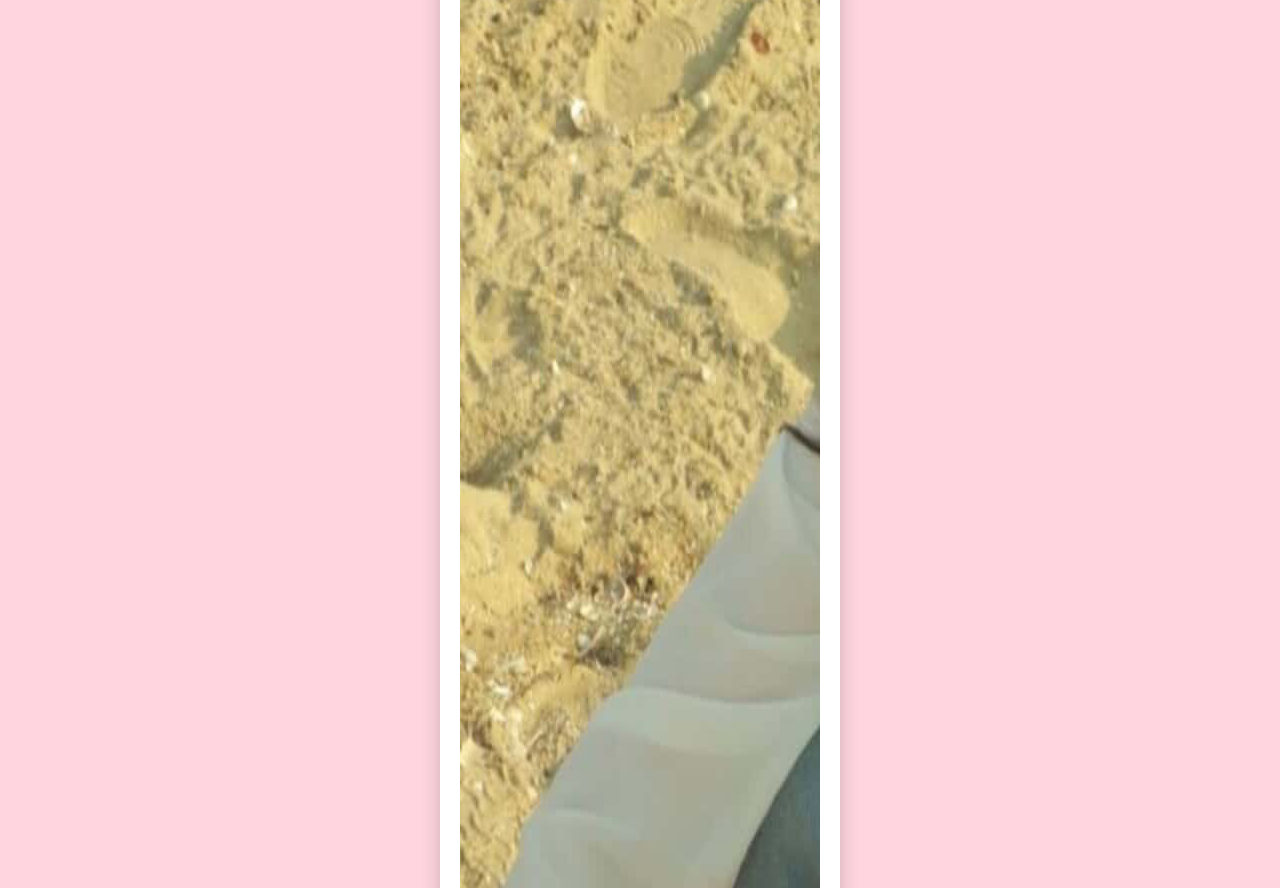
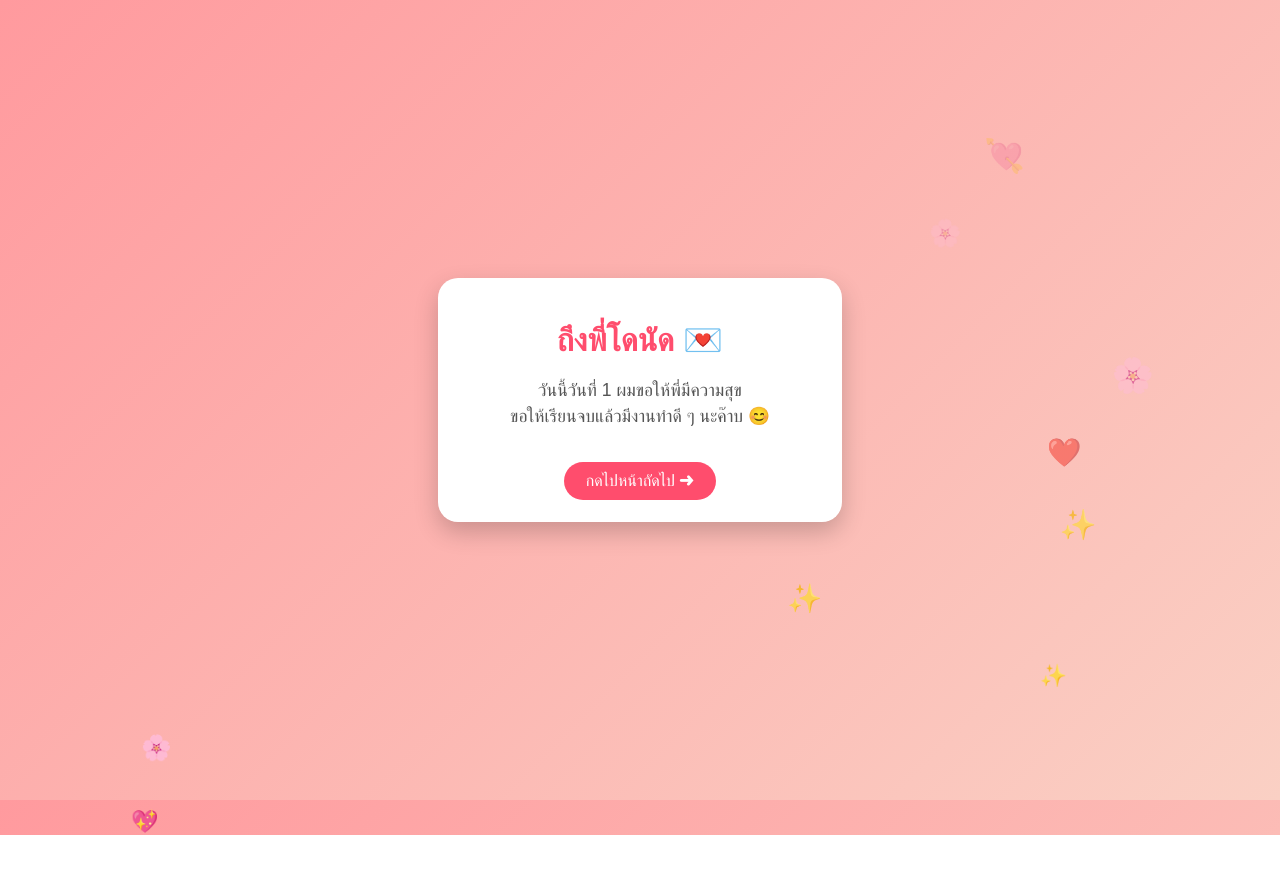
Before and after one commit to book302203-bot/love_web, a plain HTML site: page index.html in a window 1280 px wide. Shown: the top 888 px of the page. After the commit the page ends 835 px from the top, so only its background shows below. Drawn offline with Linux system fonts and the light colour scheme.

Commit message:
Update index.html

```diff
--- a/index.html
+++ b/index.html
@@ -4,16 +4,93 @@
   <meta charset="UTF-8">
   <title>ถึงพี่โดนัด 💖</title>
   <meta name="viewport" content="width=device-width, initial-scale=1.0">
+
   <style>
-    body { margin:0; font-family:sans-serif; background:#ffd6e0; display:flex; justify-content:center; align-items:center; height:100vh; }
-    .card { background:white; padding:20px; border-radius:20px; box-shadow:0 10px 20px rgba(0,0,0,0.2); max-width:360px; text-align:center; }
-    .slider { display:flex; overflow-x:scroll; gap:10px; }
-    .slider img { min-width:100%; border-radius:15px; flex-shrink:0; }
+    body {
+      margin: 0;
+      font-family: sans-serif;
+      background: linear-gradient(135deg, #ff9a9e, #fad0c4);
+      display: flex;
+      justify-content: center;
+      align-items: center;
+      height: 100vh;
+      overflow: hidden;
+    }
+    .card {
+      background: white;
+      padding: 22px;
+      border-radius: 20px;
+      box-shadow: 0 10px 25px rgba(0,0,0,0.2);
+      max-width: 360px;
+      width: 90%;
+      text-align: center;
+      position: relative;
+      z-index: 2;
+    }
+    h1 { color: #ff4d6d; margin-bottom: 10px; }
+    p { font-size: 1.1em; color: #555; line-height: 1.5; }
+    button {
+      margin-top: 15px;
+      padding: 10px 22px;
+      border: none;
+      border-radius: 20px;
+      background: #ff4d6d;
+      color: white;
+      font-size: 1em;
+      cursor: pointer;
+    }
+    .slider {
+      display: flex;
+      overflow-x: auto;
+      scroll-snap-type: x mandatory;
+      -webkit-overflow-scrolling: touch;
+      border-radius: 15px;
+      gap: 10px;
+      margin-top: 10px;
+    }
+    .slider img {
+      min-width: 100%;
+      scroll-snap-align: start;
+      border-radius: 15px;
+      flex-shrink: 0;
+    }
+    .love-text {
+      margin-top: 12px;
+      font-size: 1.1em;
+      color: #555;
+      line-height: 1.5;
+    }
+    .floating {
+      position: absolute;
+      bottom: -50px;
+      font-size: 24px;
+      animation: floatUp 6s linear infinite;
+      pointer-events: none;
+      z-index: 1;
+    }
+    @keyframes floatUp {
+      0% { transform: translateY(0) translateX(0); opacity: 1; }
+      100% { transform: translateY(-110vh) translateX(50px); opacity: 0; }
+    }
   </style>
 </head>
 <body>
-  <div class="card">
+
+<div class="card" id="card">
+  <h1>ถึงพี่โดนัด 💌</h1>
+  <p>
+    วันนี้วันที่ 1 ผมขอให้พี่มีความสุข<br>
+    ขอให้เรียนจบแล้วมีงานทำดี ๆ นะค๊าบ 😊
+  </p>
+  <button onclick="goLove()">กดไปหน้าถัดไป ➜</button>
+</div>
+
+<script>
+  function goLove() {
+    const card = document.getElementById("card");
+    card.innerHTML = `
       <h1>ถึงพี่โดนัด ❤️</h1>
+
       <div class="slider">
         <img src="love1.JPG">
         <img src="love2.PNG">
@@ -21,7 +98,26 @@
         <img src="love4.JPG">
         <img src="love5.JPG">
       </div>
-    <p>ผมรักพี่น้าา ❤️ คิดถึงพี่ทุกวันเลย</p>
+
+      <div class="love-text">
+        ผมรักพี่น้าา ❤️ คิดถึงพี่ทุกวันเลย<br>
+        ผมรอไปกินหมูกระทะกับพี่นะ<br>
+        อีกอย่าง หาคนถ่ายรูปให้อยู่น้าา จุ๊บ ๆ 😘
       </div>
+    `;
+  }
+
+  const emojis = ["❤️", "💖", "💘", "✨", "🌸"];
+  setInterval(() => {
+    const e = document.createElement("div");
+    e.className = "floating";
+    e.innerText = emojis[Math.floor(Math.random() * emojis.length)];
+    e.style.left = Math.random() * 100 + "vw";
+    e.style.fontSize = (Math.random() * 20 + 16) + "px";
+    document.body.appendChild(e);
+    setTimeout(() => e.remove(), 6000);
+  }, 500);
+</script>
+
 </body>
 </html>
```
Lines whose indentation alone changed are shown as unchanged.
